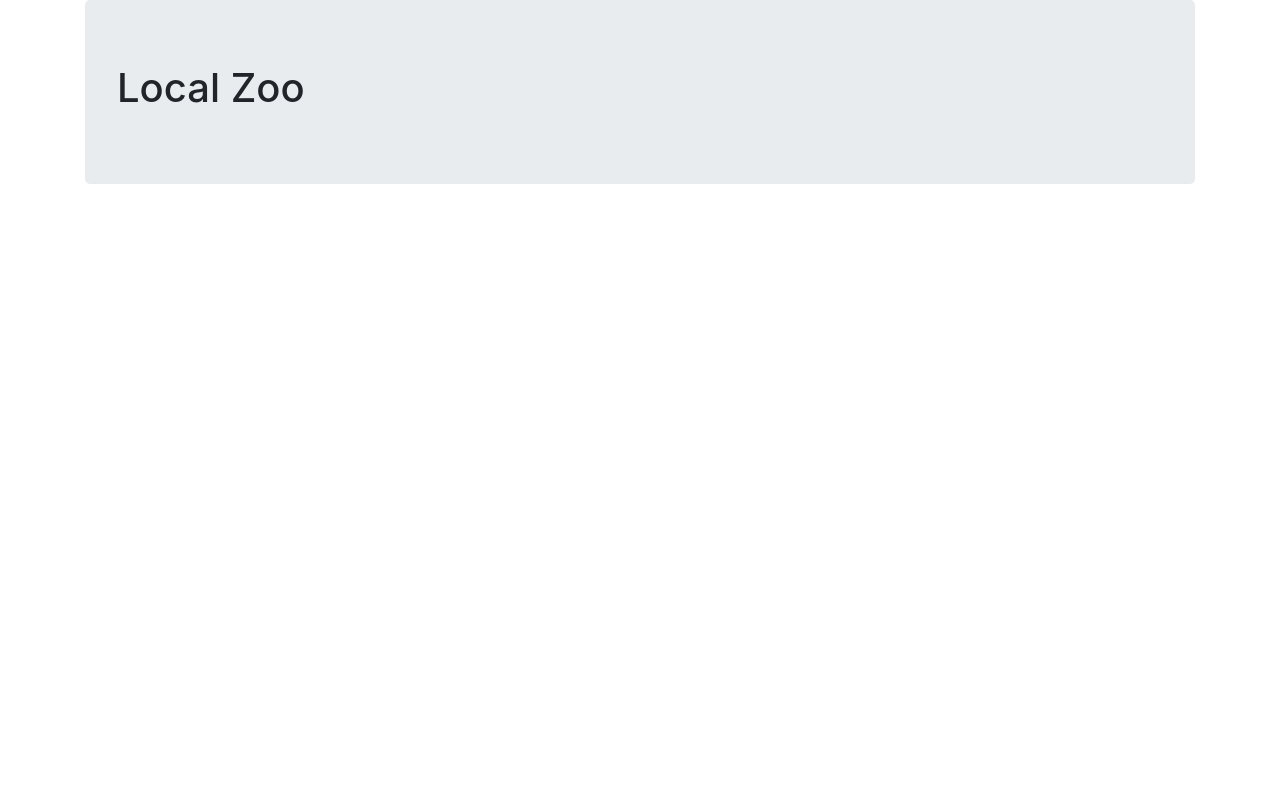
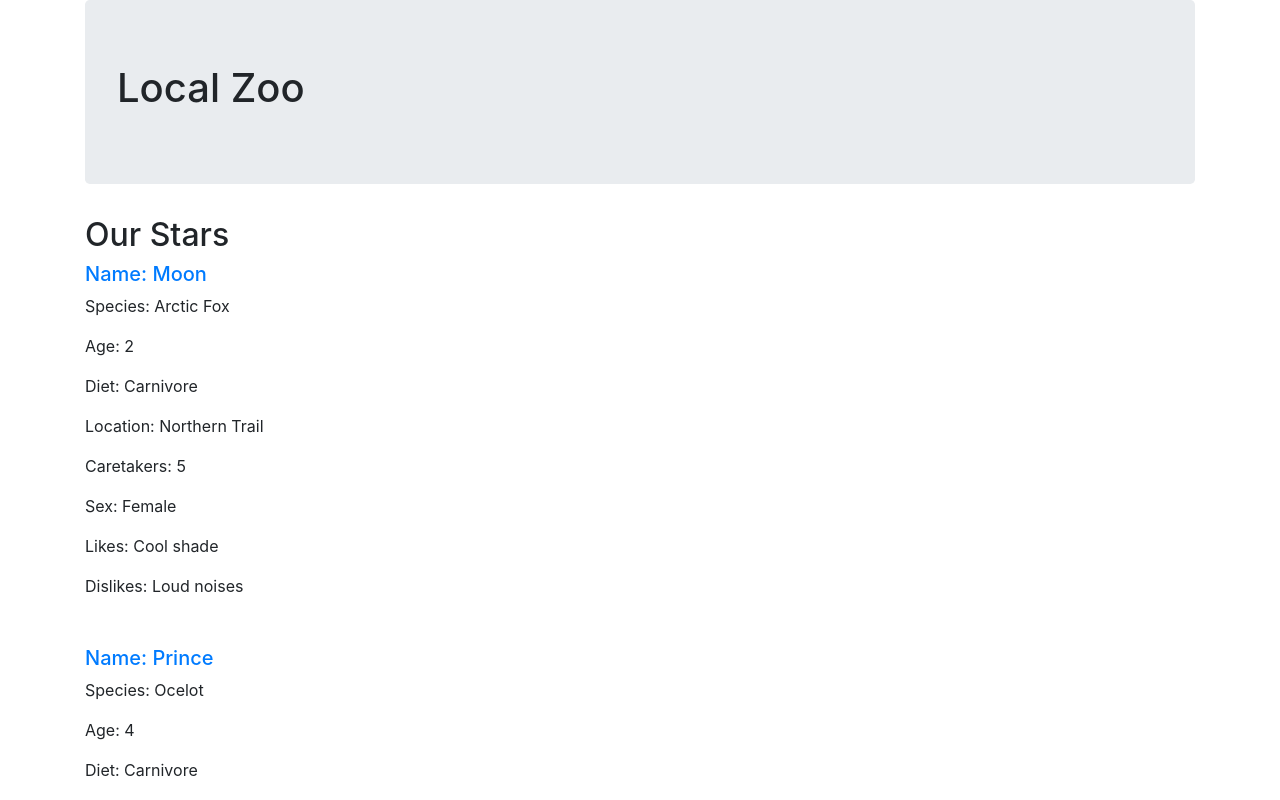
Before and after one commit to txbluebee/local-zoo, an Angular app: page / in a window 1280 px wide. Shown: the top 800 px of the page. Built offline with nearby package versions, Linux system fonts and the light colour scheme.

Commit message:
add animal-detail component and display each animal details from animalList

```diff
--- /dev/null
+++ b/src/app/animal-detail/animal-detail.component.html
@@ -0,0 +1,12 @@
+<h2>Our Stars</h2>
+<div *ngFor="let animal of animalList" class="mb-5">
+  <h5 class="text-primary">Name: {{animal.name}}</h5>
+  <p>Species: {{animal.species}}</p>
+  <p>Age: {{animal.age}}</p>
+  <p>Diet: {{animal.diet}}</p>
+  <p>Location: {{animal.location}}</p>
+  <p>Caretakers: {{animal.caretakers}}</p>
+  <p>Sex: {{animal.sex}}</p>
+  <p>Likes: {{animal.likes}}</p>
+  <p>Dislikes: {{animal.dislikes}}</p>
+</div>
--- a/src/app/app.component.html
+++ b/src/app/app.component.html
@@ -2,6 +2,7 @@
   <div class="jumbotron">
     <h1>Local Zoo</h1>
   </div>
-
-
 </div>
+<div class="container">
+  <app-animal-detail [animalList]="animalList"></app-animal-detail>
+</div>
--- a/src/app/app.module.ts
+++ b/src/app/app.module.ts
@@ -2,10 +2,12 @@ import { BrowserModule } from '@angular/platform-browser';
 import { NgModule } from '@angular/core';
 
 import { AppComponent } from './app.component';
+import { AnimalDetailComponent } from './animal-detail/animal-detail.component';
 
 @NgModule({
   declarations: [
-    AppComponent
+    AppComponent,
+    AnimalDetailComponent
   ],
   imports: [
     BrowserModule
```
Also changed, not shown: src/app/animal-detail/animal-detail.component.ts (added, +12 -0 lines), src/app/animal-detail/animal-detail.component.scss (added), 1 other file (tests, documents, lock files or other folders).
